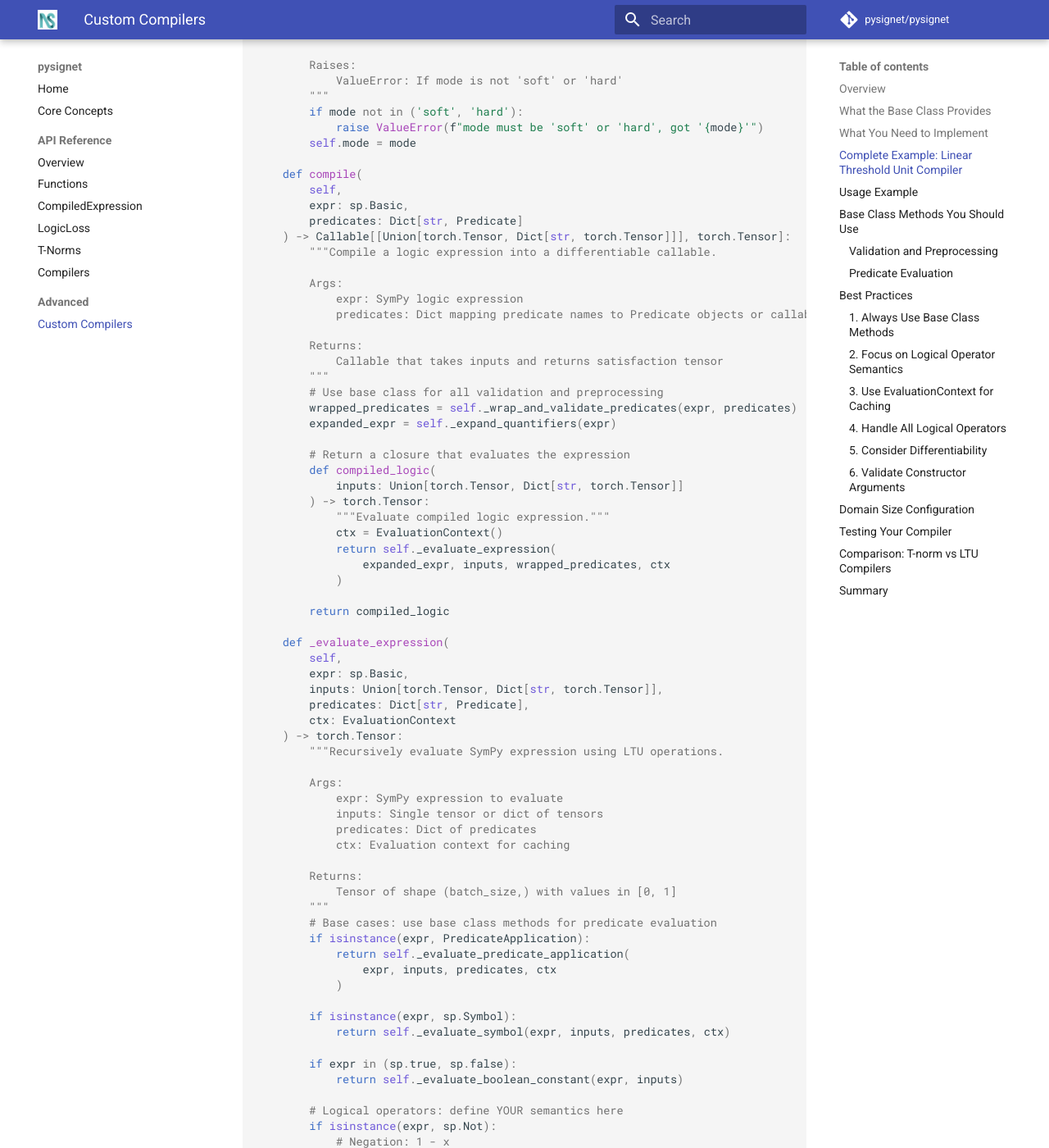
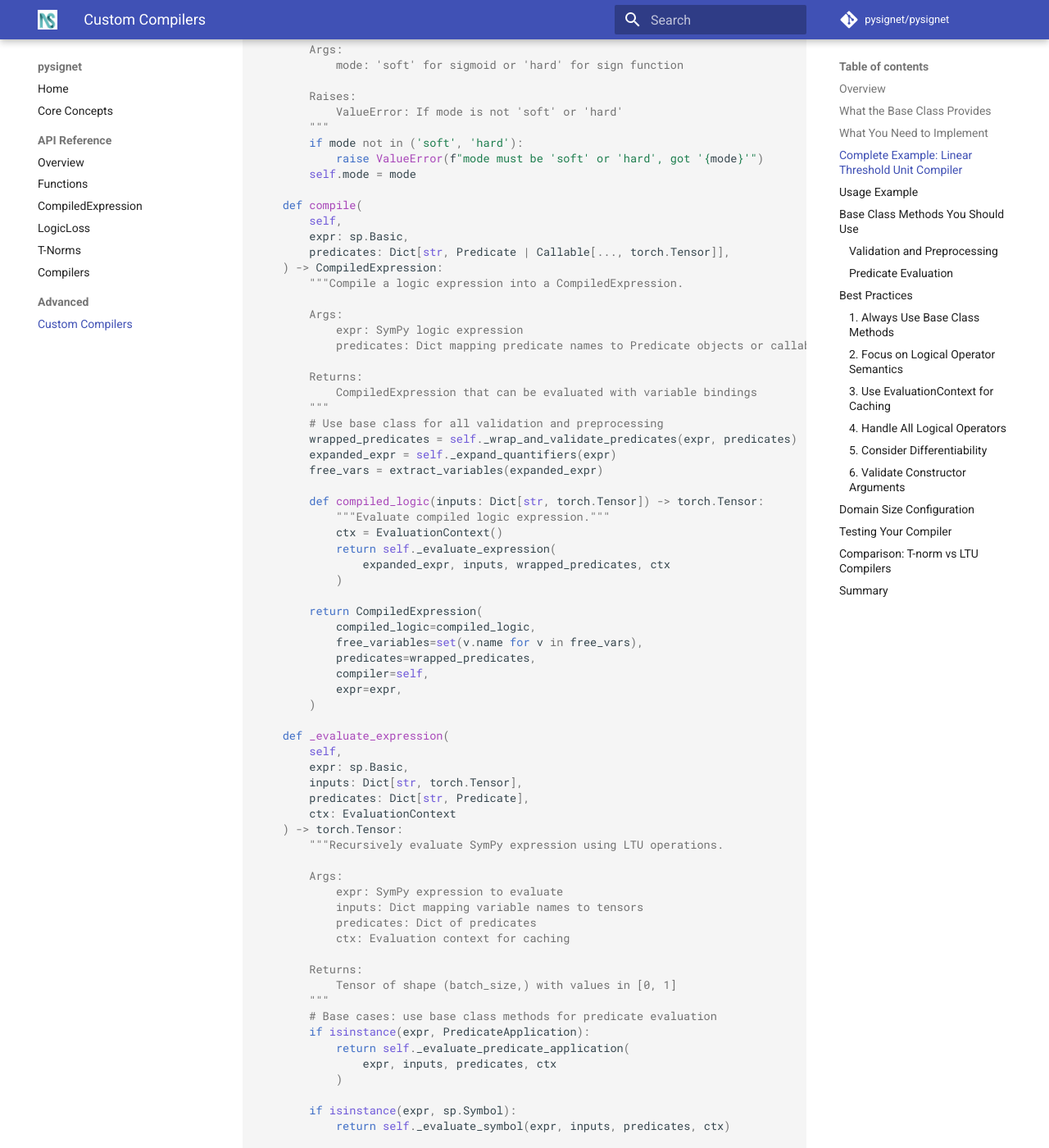
Before and after one commit to pysignet/pysignet, an MkDocs documentation site: the page built from docs/custom-compilers.md, in a window 1280 px wide and 1400 px high, scrolled down 2175 px. Shown: the whole window at 82% size. Built offline with MkDocs 1.6.1 and Material for MkDocs 9.7.7, drawn with Linux system fonts in a browser that asks for light colours; comment, search, counter and statistics services are not loaded; some of the changed text lies outside the part shown.

Commit message:
docs: fix three API inaccuracies in concepts and custom-compilers
- concepts.md: remove claim that lambda predicate output is thresholded
  at 0.5; pysignet uses the [0,1] value as a fuzzy truth value directly
- custom-compilers.md: update Complete Example to return CompiledExpression
  instead of a raw Callable, matching both built-in compilers and the
  LogicLoss constructor requirement
- custom-compilers.md: update test example to use Variable + keyword arg
  binding (compiled(X=x)) instead of bare Symbol + positional arg

````diff
--- a/docs/custom-compilers.md
+++ b/docs/custom-compilers.md
@@ -54,14 +54,16 @@
 Here's a complete implementation of a compiler that uses linear threshold units:
 
 ```python
-from typing import Callable, Dict, Union
+from typing import Callable, Dict
 
 import sympy as sp
 import torch
 
 from pysignet.compilation import LogicCompiler
+from pysignet.compilation.compiled_expression import CompiledExpression
 from pysignet.predicate import Predicate
 from pysignet.context import EvaluationContext
+from pysignet.logic import extract_variables
 from pysignet.symbols import PredicateApplication
 
 
@@ -93,37 +95,41 @@
     def compile(
         self,
         expr: sp.Basic,
-        predicates: Dict[str, Predicate]
-    ) -> Callable[[Union[torch.Tensor, Dict[str, torch.Tensor]]], torch.Tensor]:
-        """Compile a logic expression into a differentiable callable.
+        predicates: Dict[str, Predicate | Callable[..., torch.Tensor]],
+    ) -> CompiledExpression:
+        """Compile a logic expression into a CompiledExpression.
 
         Args:
             expr: SymPy logic expression
             predicates: Dict mapping predicate names to Predicate objects or callables
 
         Returns:
-            Callable that takes inputs and returns satisfaction tensor
+            CompiledExpression that can be evaluated with variable bindings
         """
         # Use base class for all validation and preprocessing
         wrapped_predicates = self._wrap_and_validate_predicates(expr, predicates)
         expanded_expr = self._expand_quantifiers(expr)
+        free_vars = extract_variables(expanded_expr)
 
-        # Return a closure that evaluates the expression
-        def compiled_logic(
-            inputs: Union[torch.Tensor, Dict[str, torch.Tensor]]
-        ) -> torch.Tensor:
+        def compiled_logic(inputs: Dict[str, torch.Tensor]) -> torch.Tensor:
             """Evaluate compiled logic expression."""
             ctx = EvaluationContext()
             return self._evaluate_expression(
                 expanded_expr, inputs, wrapped_predicates, ctx
             )
 
-        return compiled_logic
+        return CompiledExpression(
+            compiled_logic=compiled_logic,
+            free_variables=set(v.name for v in free_vars),
+            predicates=wrapped_predicates,
+            compiler=self,
+            expr=expr,
+        )
 
     def _evaluate_expression(
         self,
         expr: sp.Basic,
-        inputs: Union[torch.Tensor, Dict[str, torch.Tensor]],
+        inputs: Dict[str, torch.Tensor],
         predicates: Dict[str, Predicate],
         ctx: EvaluationContext
     ) -> torch.Tensor:
@@ -131,7 +137,7 @@
 
         Args:
             expr: SymPy expression to evaluate
-            inputs: Single tensor or dict of tensors
+            inputs: Dict mapping variable names to tensors
             predicates: Dict of predicates
             ctx: Evaluation context for caching
 
@@ -376,13 +382,14 @@
 ```python
 import pytest
 import torch
-from pysignet import Symbol
+from pysignet import Symbol, Variable, And
 
 def test_basic_and():
     """Test AND operation."""
     compiler = MyCompiler()
     P, Q = Symbol("P Q")
-    expr = sp.And(P, Q)
+    X = Variable("X")
+    expr = And(P(X), Q(X))
 
     predicates = {
         "P": lambda x: torch.full((x.shape[0],), 0.8),
@@ -391,7 +398,7 @@
 
     compiled = compiler.compile(expr, predicates)
     x = torch.randn(5, 10)
-    result = compiled(x)
+    result = compiled(X=x)
 
     assert result.shape == (5,)
     assert torch.all((result >= 0) & (result <= 1))
````
Also changed, not shown: docs/concepts.md (+2 -1 lines).
